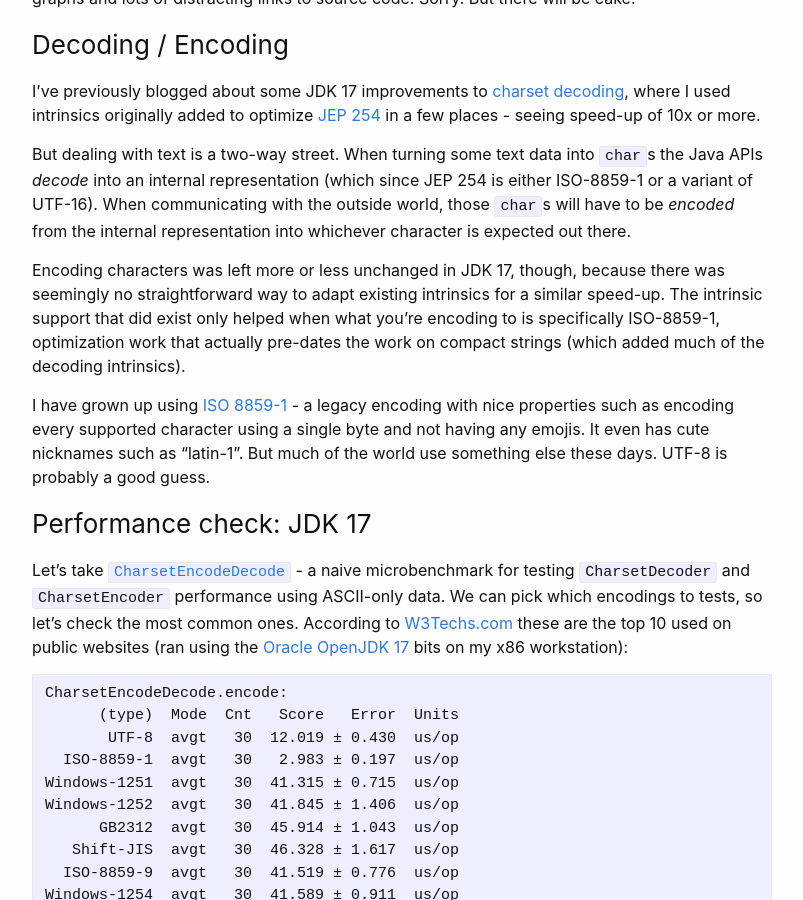
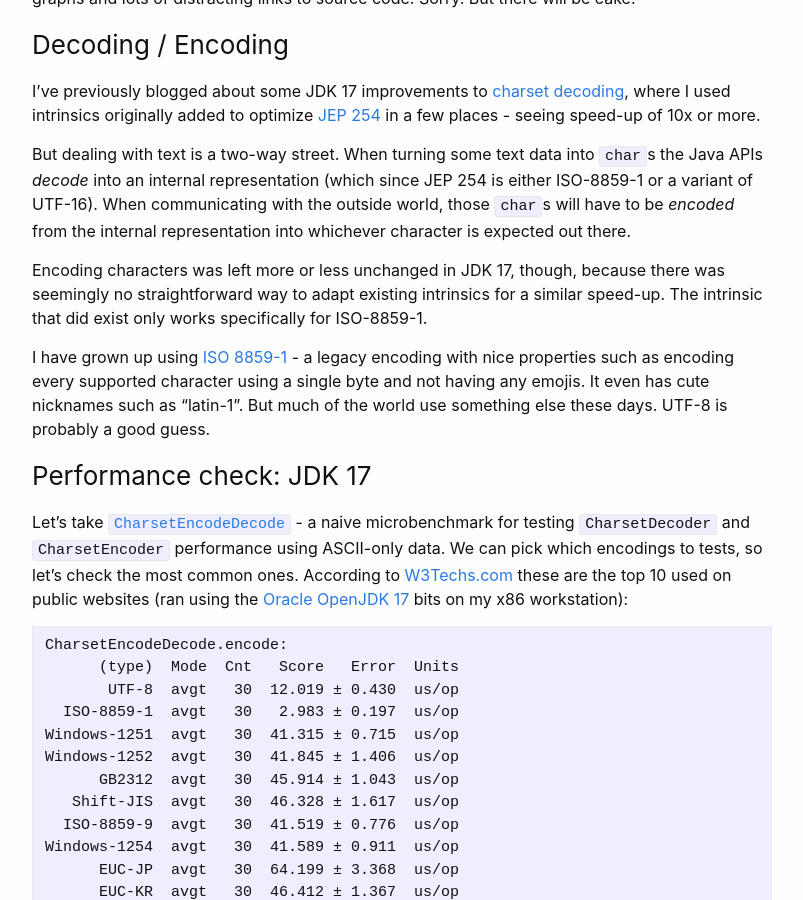
Before and after one commit to cl4es/cl4es.github.io, a Jekyll site: the page built from _posts/2021-10-17-Faster-Charset-Encoding.md, in a window 1280 px wide and 900 px high, scrolled down 330 px. Shown: the whole window, without its empty margins (238-1041 px from the left). Built offline with Jekyll 4.4.1, drawn with Linux system fonts in a browser that asks for light colours; comment, search, counter and statistics services are not loaded.

Commit message:
minor edits

```diff
--- a/_posts/2021-10-17-Faster-Charset-Encoding.md
+++ b/_posts/2021-10-17-Faster-Charset-Encoding.md
@@ -17,9 +17,7 @@ I've previously blogged about some JDK 17 improvements to [charset decoding](htt
 
 But dealing with text is a two-way street. When turning some text data into `char`s the Java APIs _decode_ into an internal representation (which since JEP 254 is either ISO-8859-1 or a variant of UTF-16). When communicating with the outside world, those `char`s will have to be _encoded_ from the internal representation into whichever character is expected out there.
 
-Encoding characters was left more or less unchanged in JDK 17, though, because there was seemingly no straightforward way to adapt existing intrinsics for a similar speed-up. The intrinsic support that did exist only
-helped when what you're encoding to is specifically ISO-8859-1, optimization work that actually pre-dates the work
-on compact strings (which added much of the decoding intrinsics).
+Encoding characters was left more or less unchanged in JDK 17, though, because there was seemingly no straightforward way to adapt existing intrinsics for a similar speed-up. The intrinsic that did exist only works specifically for ISO-8859-1.
 
 I have grown up using [ISO 8859-1](https://en.wikipedia.org/wiki/ISO/IEC_8859-1) - a legacy encoding with nice properties such as encoding every supported character using a single byte and not having any emojis. It even has cute nicknames such as "latin-1". But much of the world use something else these days. UTF-8 is probably a good guess.
 
```
